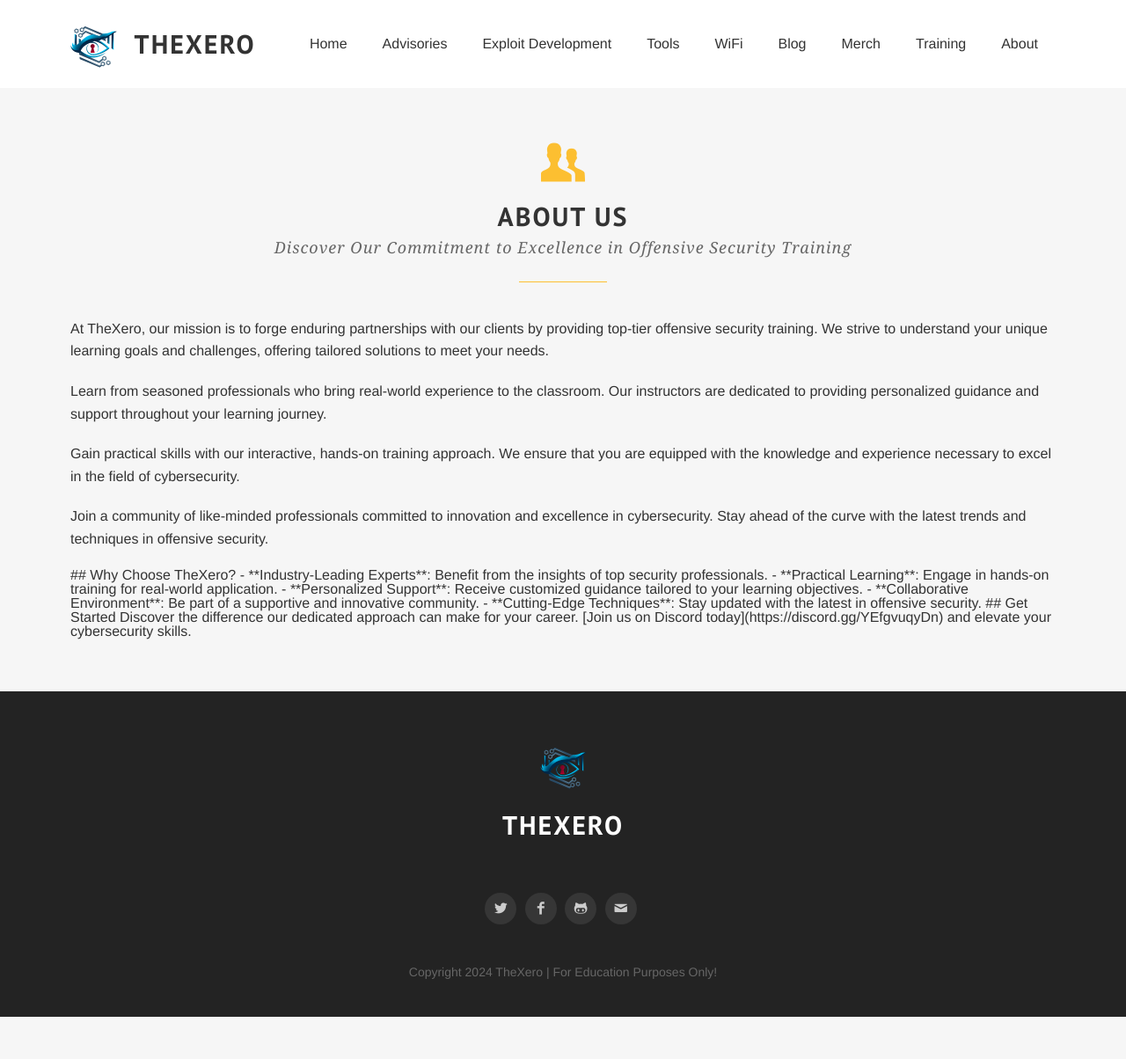
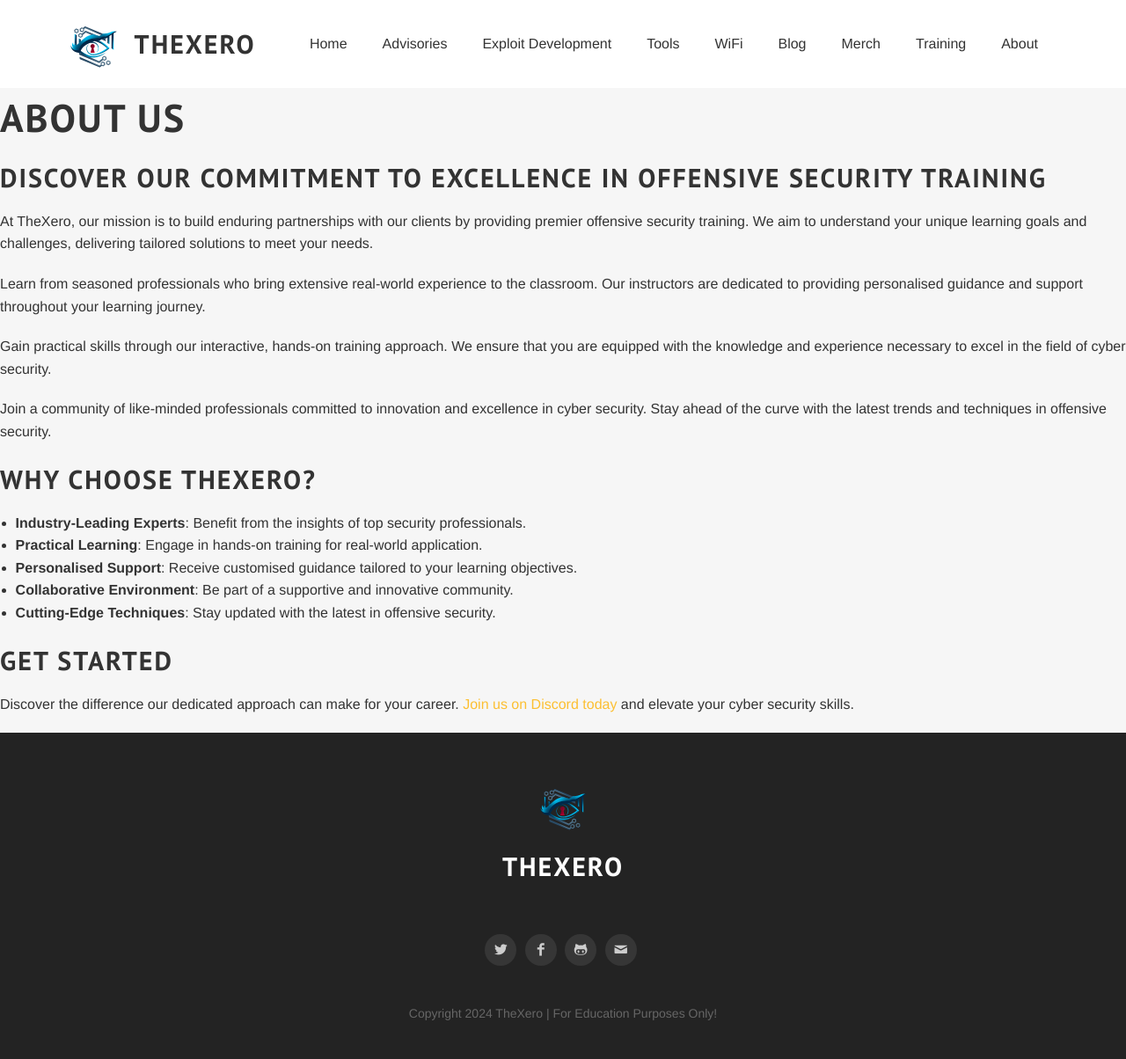
Before and after one commit to thexerocouk/thexerocouk.github.io, a Jekyll site: the page built from about.md, in a window 1280 px wide. Shown: the whole page at 88% size. Built offline with Jekyll 4.4.1, drawn with Linux system fonts in a browser that asks for light colours; some web fonts are replaced; before the commit the page ends 1156 px from its top, so only the background shows below that.

Commit message:
Update about.md

```diff
--- a/about.md
+++ b/about.md
@@ -5,33 +5,26 @@ section_id: about
 permalink: about
 ---
 
-<div class='full'>
-  <div class='row'>
-    <div class='special-title centered-text'>
-      <i class='icon-users'></i>
-      <h2>About Us</h2>
-      <p>Discover Our Commitment to Excellence in Offensive Security Training</p>
-      <p class='shortline'></p>
-    </div>
-    <div class='spacing'></div>
-    <div class='spacing'></div>
-  </div>
-  <div class='row'>
-    <p>At TheXero, our mission is to forge enduring partnerships with our clients by providing top-tier offensive security training. We strive to understand your unique learning goals and challenges, offering tailored solutions to meet your needs.</p>
-    <p>Learn from seasoned professionals who bring real-world experience to the classroom. Our instructors are dedicated to providing personalized guidance and support throughout your learning journey.</p>
-    <p>Gain practical skills with our interactive, hands-on training approach. We ensure that you are equipped with the knowledge and experience necessary to excel in the field of cybersecurity.</p>
-    <p>Join a community of like-minded professionals committed to innovation and excellence in cybersecurity. Stay ahead of the curve with the latest trends and techniques in offensive security.</p>
+# About Us
+
+## Discover Our Commitment to Excellence in Offensive Security Training
+
+At TheXero, our mission is to build enduring partnerships with our clients by providing premier offensive security training. We aim to understand your unique learning goals and challenges, delivering tailored solutions to meet your needs.
+
+Learn from seasoned professionals who bring extensive real-world experience to the classroom. Our instructors are dedicated to providing personalised guidance and support throughout your learning journey.
+
+Gain practical skills through our interactive, hands-on training approach. We ensure that you are equipped with the knowledge and experience necessary to excel in the field of cyber security.
+
+Join a community of like-minded professionals committed to innovation and excellence in cyber security. Stay ahead of the curve with the latest trends and techniques in offensive security.
 
 ## Why Choose TheXero?
 
 - **Industry-Leading Experts**: Benefit from the insights of top security professionals.
 - **Practical Learning**: Engage in hands-on training for real-world application.
-- **Personalized Support**: Receive customized guidance tailored to your learning objectives.
+- **Personalised Support**: Receive customised guidance tailored to your learning objectives.
 - **Collaborative Environment**: Be part of a supportive and innovative community.
 - **Cutting-Edge Techniques**: Stay updated with the latest in offensive security.
 
 ## Get Started
 
-Discover the difference our dedicated approach can make for your career. [Join us on Discord today](https://discord.gg/YEfgvuqyDn) and elevate your cybersecurity skills.
-
-  </div>
+Discover the difference our dedicated approach can make for your career. [Join us on Discord today](https://discord.gg/YEfgvuqyDn) and elevate your cyber security skills.
```
